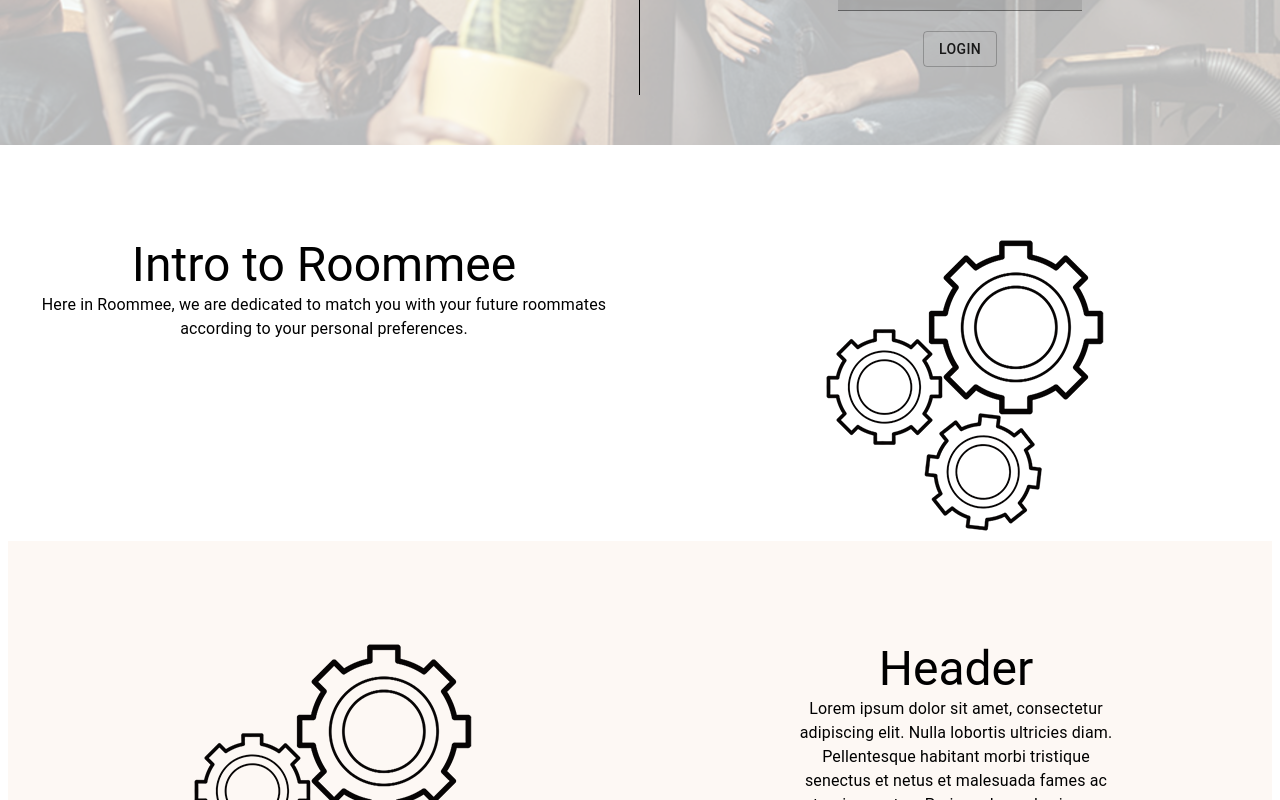
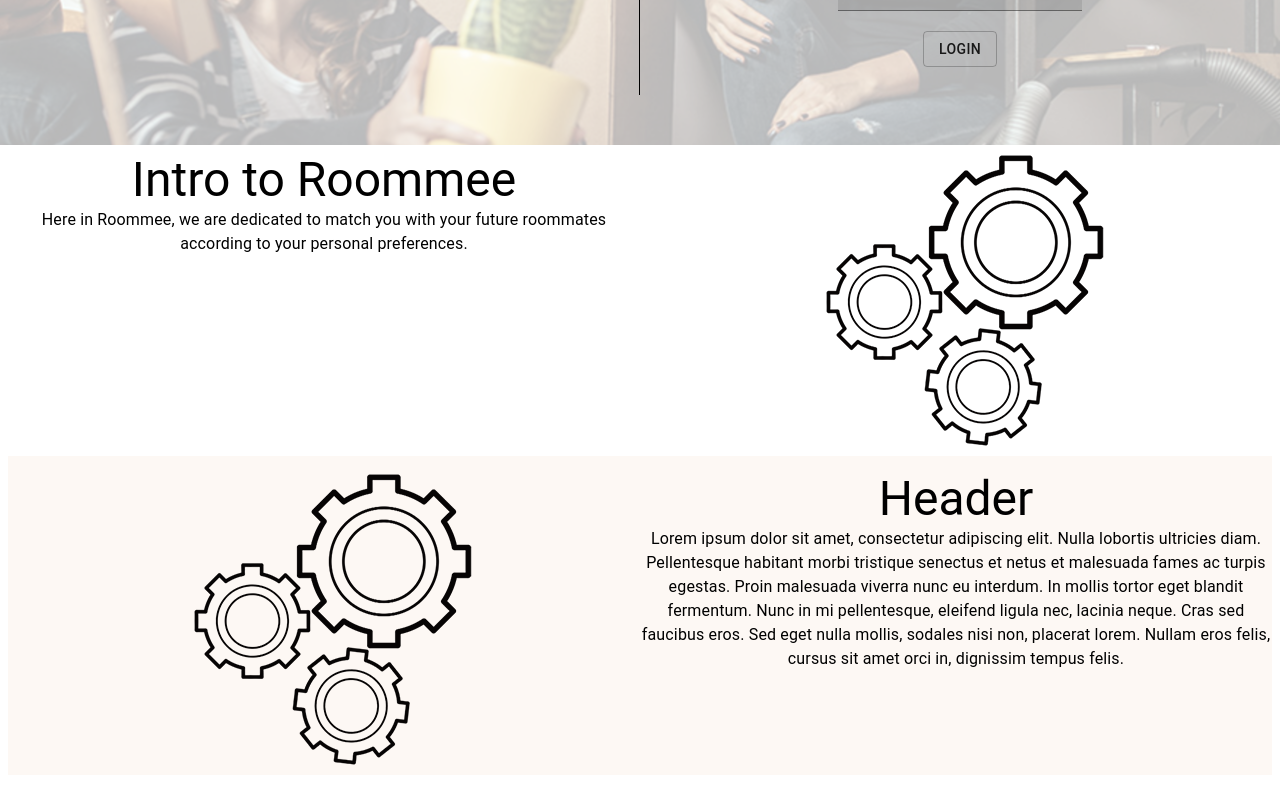
Before and after one commit to ElmoSamudra/Roommee-Front-End, a React (Create React App) app: page / in a window 1280 px wide. Shown: the part 600-1400 px from the top of the page. Built offline with nearby package versions, Linux system fonts and the light colour scheme.

Commit message:
add more hidden components

```diff
--- a/src/pages/Login.js
+++ b/src/pages/Login.js
@@ -16,10 +16,10 @@
         paddingTop: "100px"
     },
     firstInfo:{
-        paddingTop: "100px"
+        paddingTop: "15px"
     },
     secondInfo:{
-        paddingTop: "100px",
+        paddingTop: "15px",
         backgroundColor: "#fdf8f4"
     },
     formStyle: {
@@ -162,7 +162,7 @@
                 </Grid>
             </Hidden>
             <Grid item xs={6} align="center">
-            <Box width="50%">
+            <Box>
                     <Typography variant='h3' align="center">
                         Header
                     </Typography>
```
